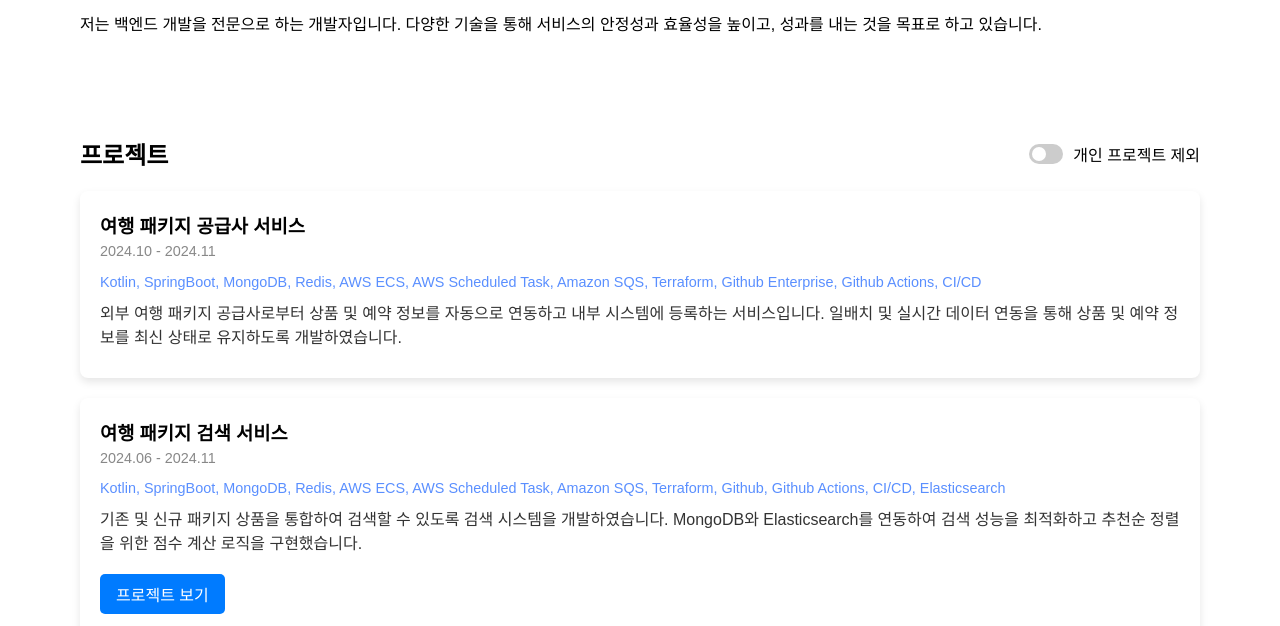
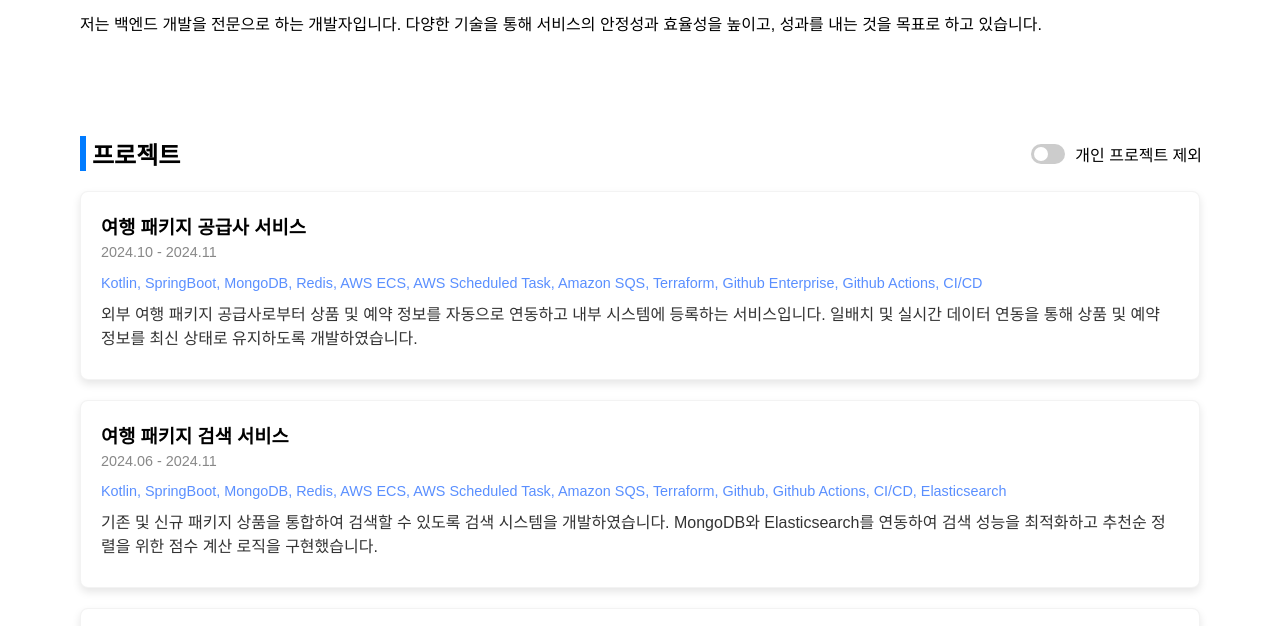
Before and after one commit to psg107/Portfolio, a plain HTML site: page index.html in a window 1280 px wide. Shown: the part 116-742 px from the top of the page. Drawn offline with Linux system fonts and the light colour scheme.

Commit message:
모양 정리

```diff
--- a/projects.json
+++ b/projects.json
@@ -28,7 +28,7 @@
     "to": "2024.11",
     "type": "company",
     "link": "https://travel.interpark.com/package-search",
-    "linkVisible": true,
+    "linkVisible": false,
     "skills": [
       "Kotlin",
       "SpringBoot",
--- a/styles.css
+++ b/styles.css
@@ -15,6 +15,12 @@ body {
 section {
   margin: 20px;
   padding: 20px;
+}
+
+section h2 {
+  border-left: 6px solid #007bff;
+  padding-left: 6px;
+  height: 35px;
 }
 
 /* 인사말 섹션 */
@@ -43,6 +49,7 @@ section {
   background: #fff;
   padding: 20px;
   border-radius: 8px;
+  border: 1px solid rgba(238, 238, 238, .7);
   box-shadow: 0 4px 8px rgba(0, 0, 0, 0.1);
   transition: transform 0.3s;
   overflow: hidden;
@@ -140,6 +147,7 @@ section {
 .toggle-container {
   display: flex;
   align-items: center;
+  margin-right: 10px;
 }
 
 #section-project h2 {
```
